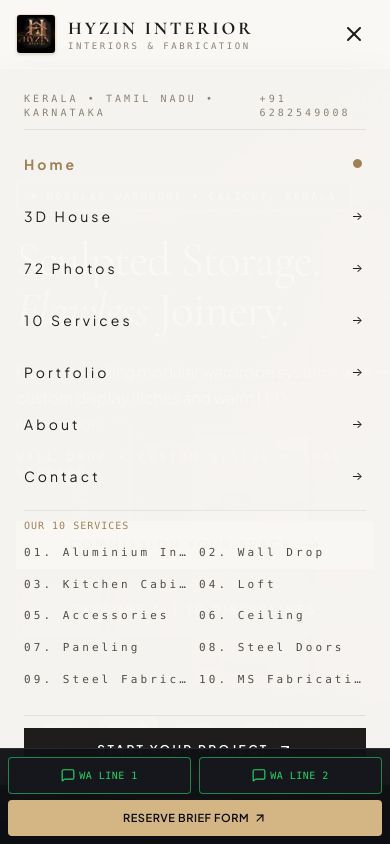
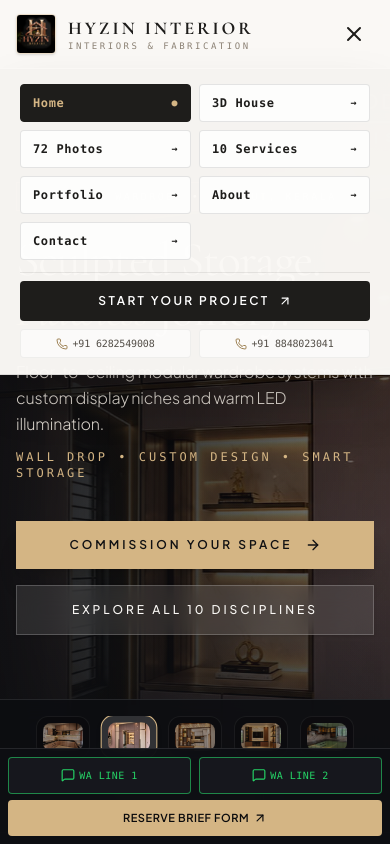
Before and after one commit to risa113/hyzin, a React (Vite) app: page / in a window 390 px wide. Both pictures are taken after a click on the button 354 px from the left and 34 px from the top of the page. Shown: the top 844 px of the page. Built offline with nearby package versions, Linux system fonts and the light colour scheme; a web font is replaced by a local one.

Commit message:
Optimize mobile Navbar drawer and mobile Footer for compact short layout

```diff
--- a/src/components/Footer.jsx
+++ b/src/components/Footer.jsx
@@ -18,10 +18,90 @@ export default function Footer({ onNavigate, onOpenConsultation }) {
   };
 
   return (
-    <footer className="bg-[#141416] text-[#A69F93] border-t border-white/[0.08] pt-16 pb-24 sm:pb-16 text-xs">
+    <footer className="bg-[#141416] text-[#A69F93] border-t border-white/[0.08] pt-10 pb-20 sm:pt-16 sm:pb-16 text-xs">
       <div className="max-w-7xl mx-auto px-4 sm:px-6 lg:px-8">
 
-        {/* Main Footer Row */}
+        {/* MOBILE COMPACT FOOTER (Visible on Mobile only: sm:hidden) */}
+        <div className="block sm:hidden space-y-6 pb-8 border-b border-white/[0.08]">
+          <div className="flex items-center justify-between">
+            <div className="flex items-center space-x-2.5">
+              <img
+                src={BRAND_ASSETS.logoBadge}
+                alt="HYZIN Logo"
+                className="w-7 h-7 rounded-full object-cover border border-[#c5a065]/40"
+              />
+              <span className="font-cinzel text-lg font-bold tracking-widest text-[#FAF8F5]">
+                HYZIN INTERIOR
+              </span>
+            </div>
+            <a
+              href="https://www.instagram.com/hyzin.interior/"
+              target="_blank"
+              rel="noopener noreferrer"
+              className="p-2 bg-[#1b1c20] border border-white/10 rounded text-[#D4B584] flex items-center space-x-1 text-[10px] font-mono"
+            >
+              <InstagramIcon className="w-3.5 h-3.5" />
+              <span>@hyzin</span>
+            </a>
+          </div>
+
+          <p className="text-[11px] text-[#C4BCB1] font-light leading-snug">
+            Interior Design & Specialized Fabrication • Kerala • Tamil Nadu • Karnataka
+          </p>
+
+          {/* Quick Key Links Grid */}
+          <div className="grid grid-cols-2 gap-2 text-[10px] uppercase font-mono tracking-wider">
+            <button
+              onClick={() => handleNav('3d-house')}
+              className="p-2.5 bg-[#1b1c20] border border-white/10 text-[#D4B584] text-left rounded"
+            >
+              3D House Model →
+            </button>
+            <button
+              onClick={() => handleNav('photo-vault')}
+              className="p-2.5 bg-[#1b1c20] border border-white/10 text-[#FAF8F5] text-left rounded"
+            >
+              72 Photos Vault →
+            </button>
+            <button
+              onClick={() => handleNav('services')}
+              className="p-2.5 bg-[#1b1c20] border border-white/10 text-[#FAF8F5] text-left rounded"
+            >
+              10 Services →
+            </button>
+            <button
+              onClick={() => handleNav('contact')}
+              className="p-2.5 bg-[#1b1c20] border border-white/10 text-[#FAF8F5] text-left rounded"
+            >
+              Contact Brief →
+            </button>
+          </div>
+
+          {/* Call & CTA Row */}
+          <div className="pt-2 space-y-2">
+            <button
+              onClick={onOpenConsultation}
+              className="w-full py-3 bg-[#D4B584] text-[#111113] font-bold uppercase tracking-widest text-[10px] rounded-sm flex items-center justify-center space-x-1"
+            >
+              <span>START YOUR PROJECT</span>
+              <ArrowUpRight className="w-3.5 h-3.5" />
+            </button>
+
+            <div className="grid grid-cols-2 gap-2 text-[10px] font-mono text-center">
+              <a href="tel:916282549008" className="p-2 bg-white/5 border border-white/10 rounded text-[#FAF8F5] flex items-center justify-center gap-1">
+                <Phone className="w-3 h-3 text-[#D4B584]" />
+                <span>Line 1</span>
+              </a>
+              <a href="tel:918848023041" className="p-2 bg-white/5 border border-white/10 rounded text-[#FAF8F5] flex items-center justify-center gap-1">
+                <Phone className="w-3 h-3 text-[#D4B584]" />
+                <span>Line 2</span>
+              </a>
+            </div>
+          </div>
+        </div>
+
+        {/* DESKTOP FULL FOOTER (Visible on Tablets & Desktops: hidden sm:block) */}
+        <div className="hidden sm:block">
           <div className="grid grid-cols-1 md:grid-cols-2 lg:grid-cols-12 gap-10 pb-16 border-b border-white/[0.08]">
 
             {/* Brand Col */}
@@ -159,16 +239,15 @@ export default function Footer({ onNavigate, onOpenConsultation }) {
             </div>
 
           </div>
+        </div>
 
         {/* Bottom Micro Row */}
-        <div className="pt-8 flex flex-col sm:flex-row items-center justify-between text-[11px] text-[#7A746B] font-mono">
+        <div className="pt-6 sm:pt-8 flex flex-col sm:flex-row items-center justify-between text-[10px] sm:text-[11px] text-[#7A746B] font-mono gap-2 text-center sm:text-left">
           <div>
-            © 2026 HYZIN INTERIOR. All Rights Reserved. Original Client Photography.
+            © 2026 HYZIN INTERIOR. Original Client Work.
           </div>
-          <div className="mt-3 sm:mt-0 flex items-center space-x-4">
+          <div className="flex items-center space-x-3">
             <span>KERALA • TAMIL NADU • KARNATAKA</span>
-            <span>|</span>
-            <span>+91 6282549008 / +91 8848023041</span>
           </div>
         </div>
 
--- a/src/components/Navbar.jsx
+++ b/src/components/Navbar.jsx
@@ -209,79 +209,66 @@ export default function Navbar({ activePage, onNavigate, onOpenConsultation, onS
           </button>
         </div>
 
-        {/* Mobile Navigation Drawer */}
+        {/* Mobile Navigation Drawer (Short & Compact) */}
         <div
-          className={`lg:hidden fixed inset-x-0 top-full bg-[#FAF8F5]/98 backdrop-blur-2xl border-b border-black/[0.1] transition-all duration-300 overflow-y-auto max-h-[85vh] ${
-            mobileMenuOpen ? 'py-6 opacity-100 shadow-2xl block' : 'max-h-0 py-0 opacity-0 hidden'
+          className={`lg:hidden fixed inset-x-0 top-full bg-[#FAF8F5]/98 backdrop-blur-2xl border-b border-black/[0.1] transition-all duration-300 overflow-hidden shadow-2xl ${
+            mobileMenuOpen ? 'py-4 opacity-100 max-h-[420px] block' : 'max-h-0 py-0 opacity-0 hidden'
           }`}
         >
-          <div className="px-6 flex flex-col space-y-4 text-sm uppercase tracking-[0.22em]">
-            <div className="text-[10px] text-[#8C8275] pb-2 border-b border-black/[0.08] flex items-center justify-between font-mono">
-              <span>Kerala • Tamil Nadu • Karnataka</span>
-              <span>+91 6282549008</span>
-            </div>
+          <div className="px-5 space-y-3">
 
+            {/* Quick 2-Column Key Navigation Grid */}
+            <div className="grid grid-cols-2 gap-2 text-xs uppercase tracking-wider font-semibold font-mono">
               {navLinks.map((link) => {
                 const isActive = activePage === link.id;
                 return (
                   <button
                     key={link.id}
                     onClick={() => handleNavClick(link.id)}
-                  className={`py-2 text-left flex items-center justify-between transition-colors ${
-                    isActive ? 'text-[#9E8255] font-bold' : 'text-[#1E1D1B] hover:text-[#9E8255]'
+                    className={`py-2.5 px-3 rounded text-left flex items-center justify-between transition-all border ${
+                      isActive
+                        ? 'bg-[#1E1D1B] text-[#D4B584] border-[#1E1D1B] font-bold'
+                        : 'bg-white/80 text-[#1E1D1B] border-black/10 hover:border-[#9E8255]'
                     }`}
                   >
-                  <span>{link.name}</span>
-                  <span className="text-xs">{isActive ? '●' : '→'}</span>
+                    <span className="truncate">{link.name}</span>
+                    <span className="text-[10px]">{isActive ? '●' : '→'}</span>
                   </button>
                 );
               })}
-
-            {/* Mobile 10 Services Fast List */}
-            <div className="pt-2 pb-2 border-t border-black/[0.06]">
-              <span className="text-[10px] font-mono text-[#9E8255] block mb-2 tracking-widest">
-                OUR 10 SERVICES
-              </span>
-              <div className="grid grid-cols-2 gap-2 text-[11px] font-mono">
-                {CLIENT_SERVICES_CONFIG.map((s) => (
-                  <button
-                    key={s.id}
-                    onClick={() => handleServiceClick(s.id)}
-                    className="text-left text-[#524D46] hover:text-[#9E8255] py-1 truncate"
-                  >
-                    {s.number}. {s.title}
-                  </button>
-                ))}
-              </div>
             </div>
 
-            <div className="pt-3 border-t border-black/[0.08] flex flex-col space-y-3">
+            {/* Quick Action Bar & Phone Links */}
+            <div className="pt-2 border-t border-black/[0.08] space-y-2">
               <button
                 onClick={() => {
                   setMobileMenuOpen(false);
                   onOpenConsultation();
                 }}
-                className="w-full py-3.5 bg-[#1E1D1B] text-white font-semibold text-center tracking-[0.2em] text-xs hover:bg-[#9E8255] transition-colors flex items-center justify-center space-x-2"
+                className="w-full py-3 bg-[#1E1D1B] text-white font-semibold text-center tracking-[0.2em] text-xs hover:bg-[#9E8255] transition-colors flex items-center justify-center space-x-2 rounded-sm"
               >
                 <span>START YOUR PROJECT</span>
-                <ArrowUpRight className="w-4 h-4" />
+                <ArrowUpRight className="w-3.5 h-3.5" />
               </button>
 
-              <div className="flex items-center justify-between text-xs text-[#635E58] pt-2">
-                <a href="tel:916282549008" className="flex items-center space-x-2 hover:text-[#9E8255]">
-                  <Phone className="w-3.5 h-3.5 text-[#9E8255]" />
+              <div className="grid grid-cols-2 gap-2 text-[10px] font-mono text-[#524D46]">
+                <a
+                  href="tel:916282549008"
+                  className="py-1.5 px-2 bg-white/60 border border-black/5 rounded flex items-center justify-center space-x-1 hover:text-[#9E8255]"
+                >
+                  <Phone className="w-3 h-3 text-[#9E8255]" />
                   <span>+91 6282549008</span>
                 </a>
                 <a
-                  href="https://www.instagram.com/hyzin.interior/"
-                  target="_blank"
-                  rel="noopener noreferrer"
-                  className="hover:text-[#9E8255]"
+                  href="tel:918848023041"
+                  className="py-1.5 px-2 bg-white/60 border border-black/5 rounded flex items-center justify-center space-x-1 hover:text-[#9E8255]"
                 >
-                  @hyzin.interior
+                  <Phone className="w-3 h-3 text-[#9E8255]" />
+                  <span>+91 8848023041</span>
                 </a>
               </div>
             </div>
+
           </div>
         </div>
       </header>
```
Lines whose indentation alone changed are shown as unchanged.
